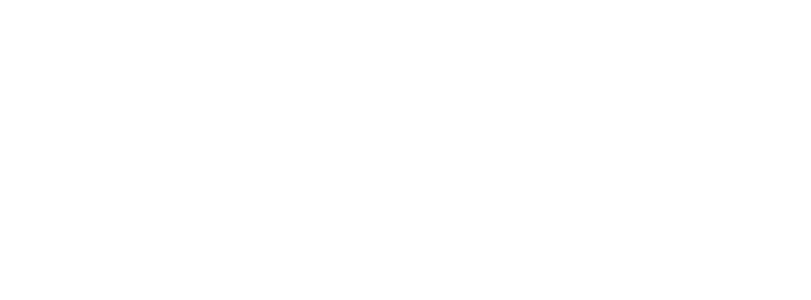
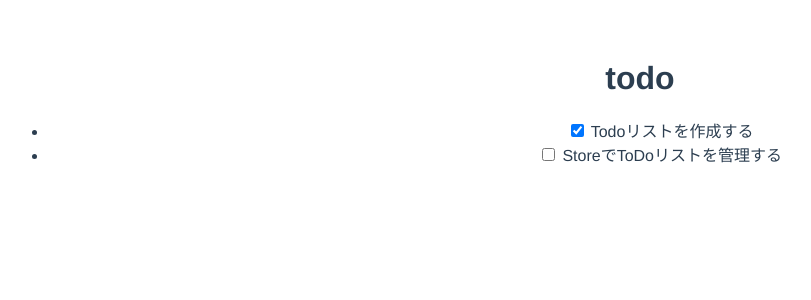
Before and after one commit to trajanme/vuex-todo-sample, a Vue app: page / in a window 1280 px wide. Shown: the top 300 px of the page, without its empty margins (0-811 px from the left). Built offline with nearby package versions, Linux system fonts and the light colour scheme.

Commit message:
added Home and TodoList

```diff
--- a/src/App.vue
+++ b/src/App.vue
@@ -1,23 +1,15 @@
 <template>
   <div id="app">
+    <Home />
   </div>
 </template>
 
 <script>
+import Home from './pages/Home'
 export default {
   name: 'App',
   components: {
+    Home
   }
 }
 </script>
-
-<style>
-#app {
-  font-family: Avenir, Helvetica, Arial, sans-serif;
-  -webkit-font-smoothing: antialiased;
-  -moz-osx-font-smoothing: grayscale;
-  text-align: center;
-  color: #2c3e50;
-  margin-top: 60px;
-}
-</style>
--- /dev/null
+++ b/src/components/ToDoList.vue
@@ -0,0 +1,21 @@
+<template>
+  <div class="todo-list">
+    <ul>
+      <li v-for="todo in todos" :key="todo.id">
+        <label>
+          <input type="checkbox" v-model="todo.isChecked">
+          {{ todo.title }}
+        </label>
+      </li>
+    </ul>
+  </div>
+</template>
+
+<script>
+export default {
+  name: 'TodoList',
+  props: {
+    todos: Array
+  }
+}
+</script>script>
--- /dev/null
+++ b/src/pages/Home.vue
@@ -0,0 +1,35 @@
+<template>
+  <div class="home">
+    <h1>todo</h1>
+    <TodoList :todos="todos" />
+  </div>
+</template>
+
+<script>
+import TodoList from '../components/ToDoList'
+export default {
+  name: 'Home',
+  components: {
+    TodoList
+  },
+  data () {
+    return {
+      todos: [
+        { id: 1, title: "Todoリストを作成する", isChecked: true },
+        { id: 2, title: "StoreでToDoリストを管理する", isChecked: false }
+      ]
+    }
+  }
+}
+</script>
+
+<style>
+#app {
+  font-family: Avenir, Helvetica, Arial, sans-serif;
+  -webkit-font-smoothing: antialiased;
+  -moz-osx-font-smoothing: grayscale;
+  text-align: center;
+  color: #2c3e50;
+  margin-top: 60px;
+}
+</style>
```
